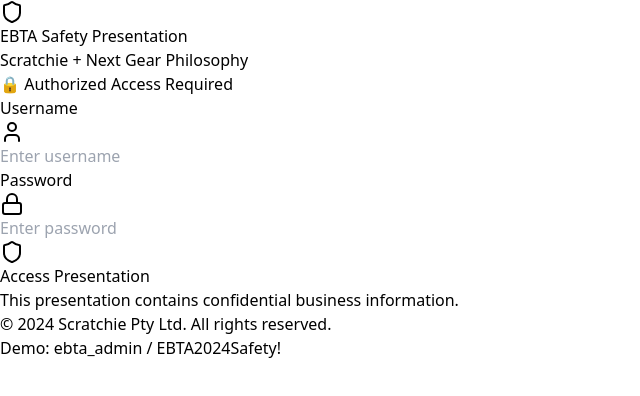
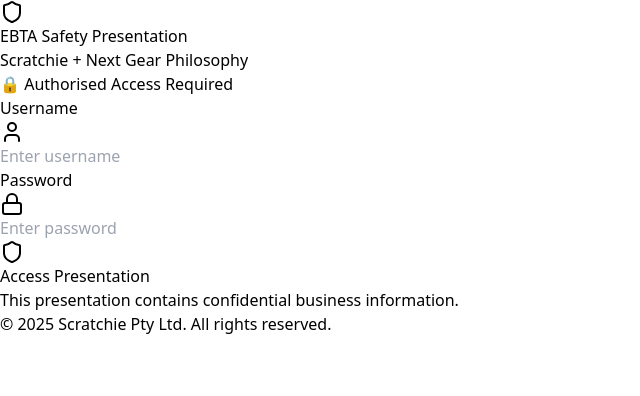
Before and after one commit to scratchieapp/ebta-scratchie-presentation, a React (Vite) app: page / in a window 1280 px wide. Shown: the top 396 px of the page, without its empty margins (0-640 px from the left). Built offline with nearby package versions, Linux system fonts and the light colour scheme; the HTML template or start-up script is replaced by a standard one.

Commit message:
security: remove demo credentials hint from login screen for production deployment

```diff
--- a/src/components/Login.jsx
+++ b/src/components/Login.jsx
@@ -63,7 +63,7 @@
           </p>
           <div className="mt-4 px-4 py-2 bg-orange-500/20 backdrop-blur-sm rounded-lg border border-orange-400/30">
             <p className="text-orange-100 text-sm">
-              🔒 Authorized Access Required
+              🔒 Authorised Access Required
             </p>
           </div>
         </div>
@@ -139,16 +139,7 @@
           <div className="mt-6 pt-6 border-t border-white/20">
             <p className="text-white/70 text-xs text-center">
               This presentation contains confidential business information.<br />
-              © 2024 Scratchie Pty Ltd. All rights reserved.
-            </p>
-          </div>
-        </div>
-
-        {/* Demo Credentials Hint (Remove in production) */}
-        <div className="mt-6 text-center">
-          <div className="inline-block bg-gray-900/50 backdrop-blur-sm rounded-lg px-4 py-2 border border-gray-600/30">
-            <p className="text-gray-300 text-xs">
-              Demo: ebta_admin / EBTA2024Safety!
+              © 2025 Scratchie Pty Ltd. All rights reserved.
             </p>
           </div>
         </div>
```
